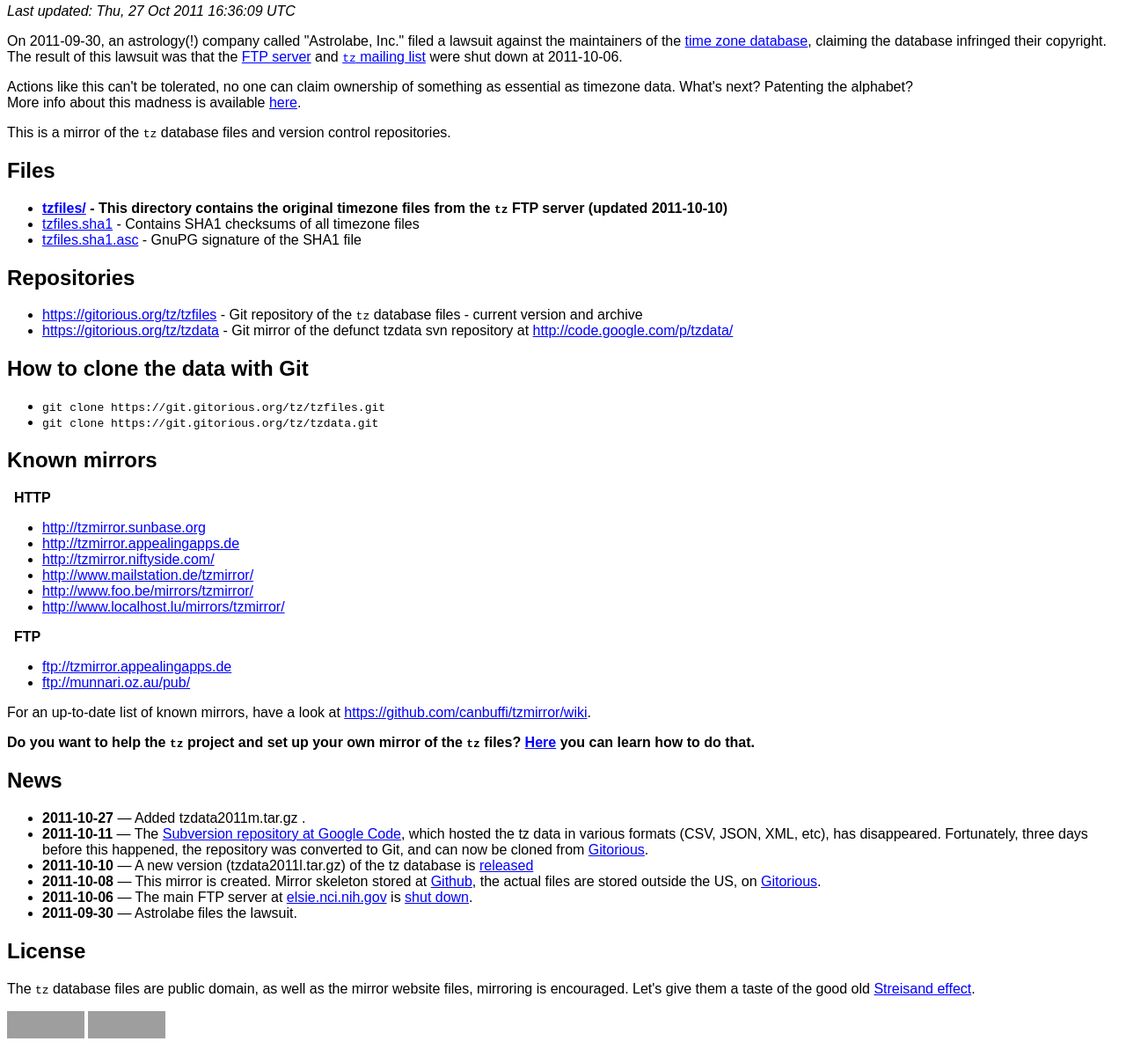
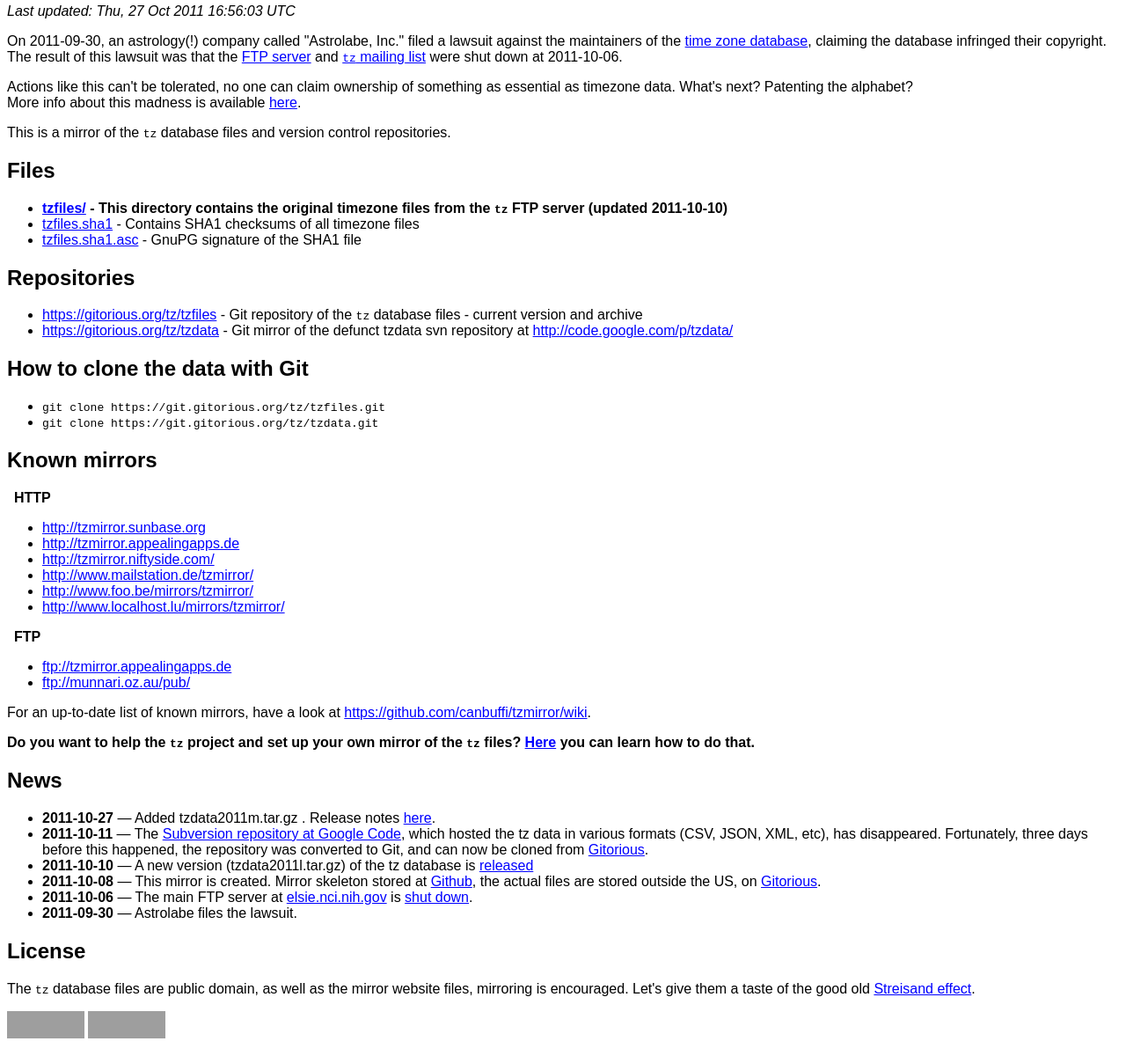
Before and after one commit to storytracer/tzmirror, a plain HTML site: page index.html in a window 1280 px wide. Shown: the part 61-1261 px from the top of the page at 88% size. Drawn offline with Linux system fonts and the light colour scheme; grey boxes are pictures that could not be loaded.

Commit message:
index.html: Add link to release notes for tzdata2011m.tar.gz
b6a0d772-00bc-11e1-842e-fefdb24f8e10

```diff
--- a/index.html
+++ b/index.html
@@ -23,7 +23,7 @@
   <body>
 
     <h1>Mirror of the <code>tz</code> Database</h1>
-    <div><em>Last updated: Thu, 27 Oct 2011 16:36:09 UTC</em></div>
+    <div><em>Last updated: Thu, 27 Oct 2011 16:56:03 UTC</em></div>
 
     <p>On 2011-09-30, an astrology(!) company called "Astrolabe, Inc." filed a lawsuit against the maintainers of the <a href="http://www.twinsun.com/tz/tz-link.htm">time zone database</a>, claiming the database infringed their copyright.
     The result of this lawsuit was that the <a href="ftp://elsie.nci.nih.gov/pub">FTP server</a> and <a href="http://news.gmane.org/gmane.comp.time.tz"><code>tz</code> mailing list</a> were shut down at 2011-10-06.</p>
@@ -83,7 +83,7 @@
 
     <ul>
 
-      <li><b>2011-10-27</b> — Added tzdata2011m.tar.gz .</li>
+      <li><b>2011-10-27</b> — Added tzdata2011m.tar.gz . Release notes <a href="http://article.gmane.org/gmane.comp.time.tz/4399">here</a>.</li>
       <li><b>2011-10-11</b> — The <a href="http://code.google.com/p/tzdata/">Subversion repository at Google Code</a>, which hosted the tz data in various formats (CSV, JSON, XML, etc), has disappeared. Fortunately, three days before this happened, the repository was converted to Git, and can now be cloned from <a href="https://gitorious.org/tz/tzdata">Gitorious</a>.</li>
       <li><b>2011-10-10</b> — A new version (tzdata2011l.tar.gz) of the tz database is <a href="http://thread.gmane.org/gmane.comp.time.tz/4199">released</a></li>
       <li><b>2011-10-08</b> — This mirror is created. Mirror skeleton stored at <a href="https://github.com/canbuffi/tzmirror">Github</a>, the actual files are stored outside the US, on <a href="https://gitorious.org/tz">Gitorious</a>.</li>
```
